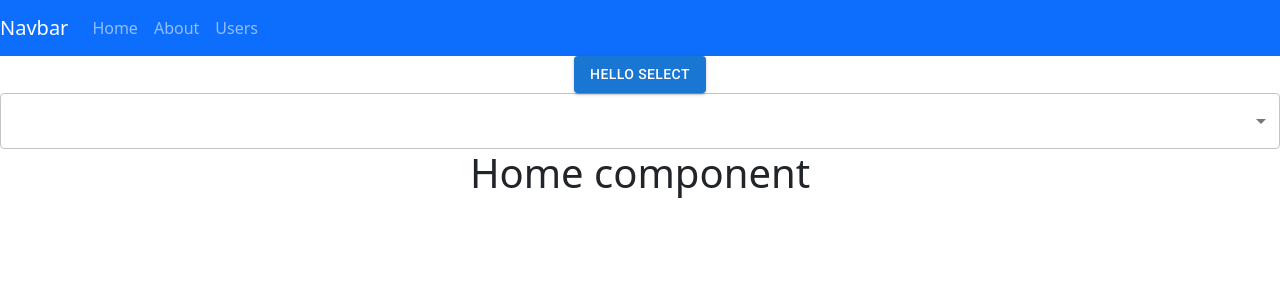
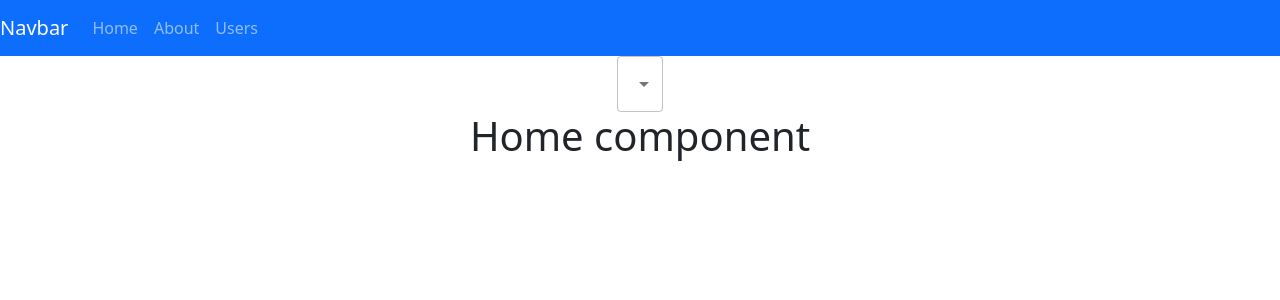
Before and after one commit to smithWEBtek/react-pwa, a React (Create React App) app: page / in a window 1280 px wide. Shown: the top 300 px of the page. Built offline with nearby package versions, Linux system fonts and the light colour scheme.

Commit message:
Basic dropdown select working

```diff
--- a/src/App.js
+++ b/src/App.js
@@ -27,7 +27,6 @@ function App() {
             <Link className="nav-link" to="/users">Users</Link>
           </Nav>
         </Navbar>
-        <Button variant="contained">Hello Select</Button>
         <FormControlSelect items={selectItems}></FormControlSelect>
 
         <Switch>
--- a/src/FormControlSelect.js
+++ b/src/FormControlSelect.js
@@ -1,17 +1,17 @@
 import React from 'react';
-import { FormControl, InputLabel, Select, MenuItem } from '@mui/material';
+import { FormControl, Select, MenuItem } from '@mui/material';
 
 const FormControlSelect = (selectItems) => {
   console.log(selectItems);
   const selectMenuItems = selectItems.items.map(item => (
-    <MenuItem value={item.name}>{item.name}</MenuItem>
+    <MenuItem key={item.id} value={item.name}>{item.name}</MenuItem>
   ))
   return (
-    <FormControl fullWidth>
+    <FormControl style={{ minWidth: '400px', display: 'block' }}>
       <Select
         labelId="demo-simple-select-label"
         id="demo-simple-select"
-        value="size"
+        value=''
       >
         {selectMenuItems}
       </Select>
--- a/src/index.js
+++ b/src/index.js
@@ -2,8 +2,6 @@ import React from 'react';
 import ReactDOM from 'react-dom';
 import './index.css';
 import App from './App';
-import reportWebVitals from './reportWebVitals';
-import swDev from './swDev';
 
 ReactDOM.render(
   <React.StrictMode>
@@ -11,9 +9,3 @@ ReactDOM.render(
   </React.StrictMode>,
   document.getElementById('root')
 );
-
-// If you want to start measuring performance in your app, pass a function
-// to log results (for example: reportWebVitals(console.log))
-// or send to an analytics endpoint. Learn more: https://bit.ly/CRA-vitals
-reportWebVitals();
-swDev()
```
